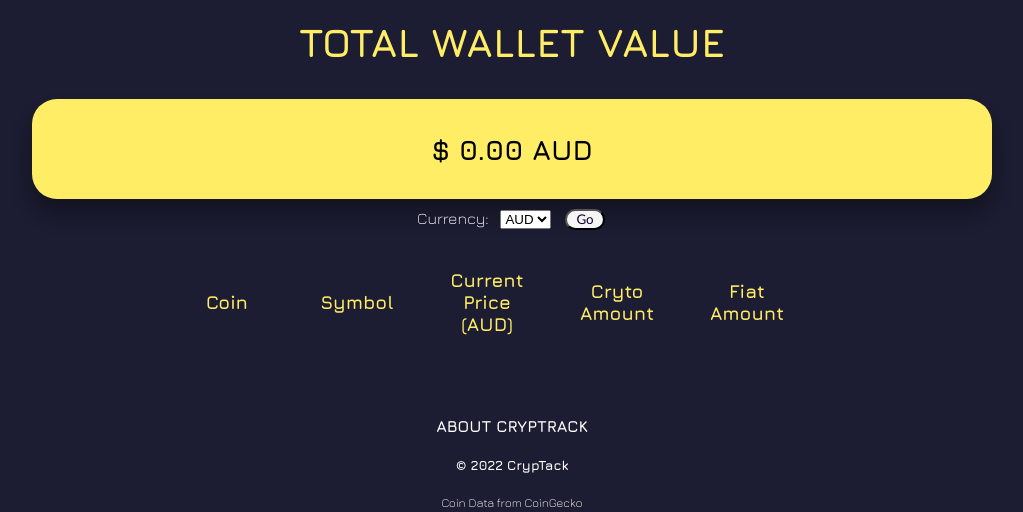
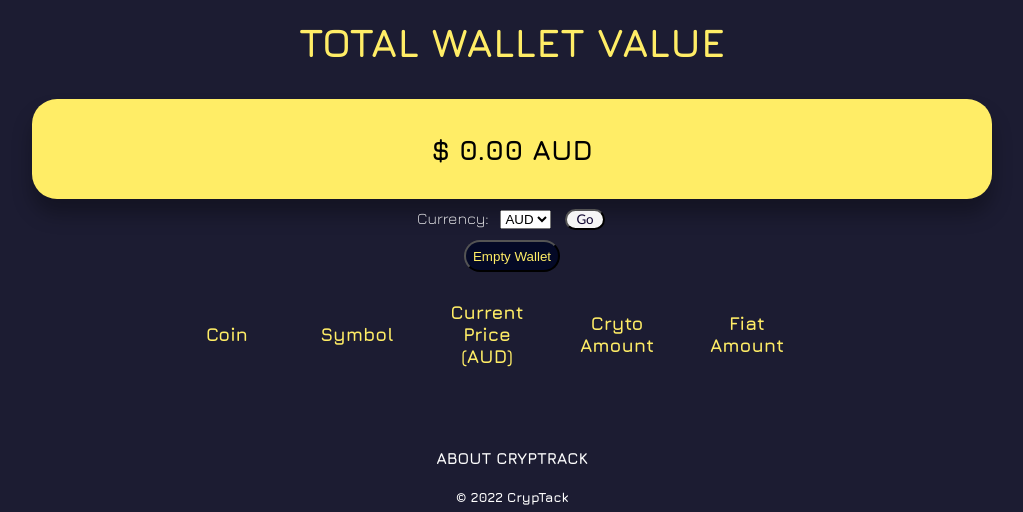
Before and after one commit to elywelly/cryptrack-app, a Flask app: page /coins/wallet in a window 1280 px wide. Shown: the part 347-859 px from the top of the page, without its empty margins (128-1151 px from the left). Run offline with Flask 2, Linux system fonts and the light colour scheme; the visitor is signed in with stand-in values (Sample User, id 1); data that the repository does not hold is empty; some libraries are stand-ins or nearby versions.

Commit message:
update with empty wallet function

```diff
--- a/controllers/coins_controller.py
+++ b/controllers/coins_controller.py
@@ -1,6 +1,6 @@
 from flask import Blueprint, session, request, redirect, render_template
 import requests
-from models.transactions import select_transaction, insert_transaction, insert_history, update_transaction, select_history, select_all_transaction, delete_history
+from models.transactions import select_transaction, insert_transaction, insert_history, update_transaction, select_history, select_all_transaction, delete_history, delete_wallet
 
 coins_controller = Blueprint(
     "coins_controller", __name__, template_folder="../templates/coins")
@@ -202,10 +202,30 @@ def coin_transaction():
     return redirect('/')
 
 
+@ coins_controller.route('/coins/wallet/empty', methods=["GET", "POST"])
+def empty_wallet():
+
+    empty = request.form.get("delete")
+
+    if empty == None:
+        return redirect('/coins/wallet')
+
+    if empty == 'Empty Wallet':
+        user_id = int(session.get('user_id'))
+        delete_wallet(user_id)
+        return redirect('/coins/wallet')
+
+    return redirect('/')
+
+
 @ coins_controller.route('/coins/wallet', methods=['GET'])
 def wallet():
     if not session.get('user_id'):
         return redirect('/login')
+
+    empty = request.form.get("delete")
+    if empty == None:
+        pass
 
     currency = request.values.get('currency')
     current_currency = "AUD"
--- a/models/transactions.py
+++ b/models/transactions.py
@@ -51,3 +51,8 @@ def select_history(user_id):
 
 def delete_history(user_id):
     database.sql_write("DELETE FROM history WHERE user_id = %s", [user_id])
+
+
+def delete_wallet(user_id):
+    database.sql_write(
+        "DELETE FROM transactions WHERE user_id = %s", [user_id])
--- a/templates/coins/wallet.html
+++ b/templates/coins/wallet.html
@@ -15,6 +15,17 @@
                 <option value="sgd">SGD</option>
             </select>
             <input type="submit" id="submit" class="search-button" value="Go" />
+        </form>
+    </div>
+    <div class="delete">
+        <form action="/coins/wallet/empty" method="post">
+            <input
+                type="submit"
+                id="delete"
+                name="delete"
+                value="Empty Wallet"
+                class="button"
+            />
         </form>
     </div>
 </section>
```
Also changed, not shown: README.md.
